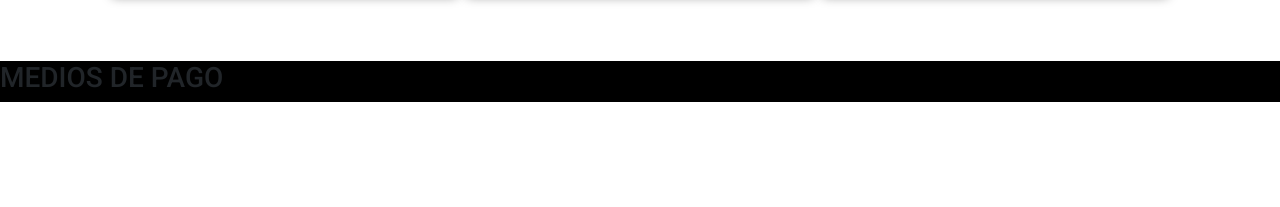
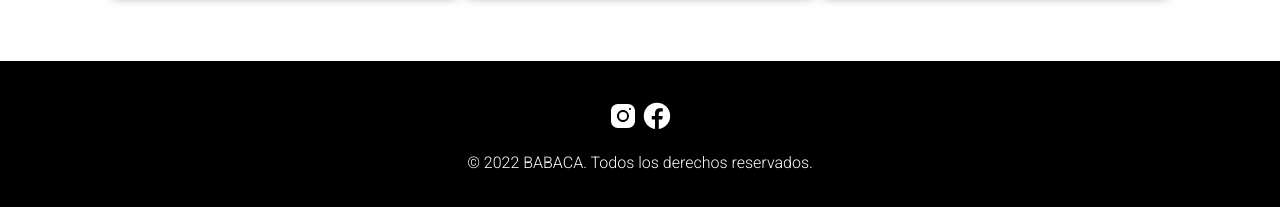
Before and after one commit to axelreartes/Babaca, a plain HTML site: page index.html in a window 1280 px wide. Shown: the part 2214-2421 px from the top of the page. Before the commit the page ends 2316 px from the top, so only its background shows below. Drawn offline with nearby package versions, Linux system fonts and the light colour scheme.

Commit message:
footer arreglado

```diff
--- a/index.html
+++ b/index.html
@@ -107,8 +107,12 @@
     </section>
 
     <footer>
-      <div>
-        <h3>MEDIOS DE PAGO</h3>
+      <div class="redes">
+        <a target="_blank" href="https://www.instagram.com/babaca.arg/"><img src="./img/ig.svg" alt=""></a>
+        <a target="_blank" href="https://www.facebook.com/babaca.marca.9/"><img src="./img/fb.svg" alt=""></a>
+      </div>
+      <div class="copy">
+        <p>© 2022 BABACA. Todos los derechos reservados.</p>
       </div>
     </footer>
 
--- a/styles/estilos.css
+++ b/styles/estilos.css
@@ -158,9 +158,22 @@ p {
 }
 
 footer {
+    display: flex;
+    flex-direction: column;
+    align-items: center;
     background-color: black;
     position: absolute;
     width: 100%;
+    padding: 40px 5%;
+}
+
+.copy {
+    color: white;
+
+}
+
+.redes {
+    margin-bottom: 20px;
 }
 
 @media (max-width:770px){
```
Also changed, not shown: img/fb.svg (added), img/ig.svg (added).
